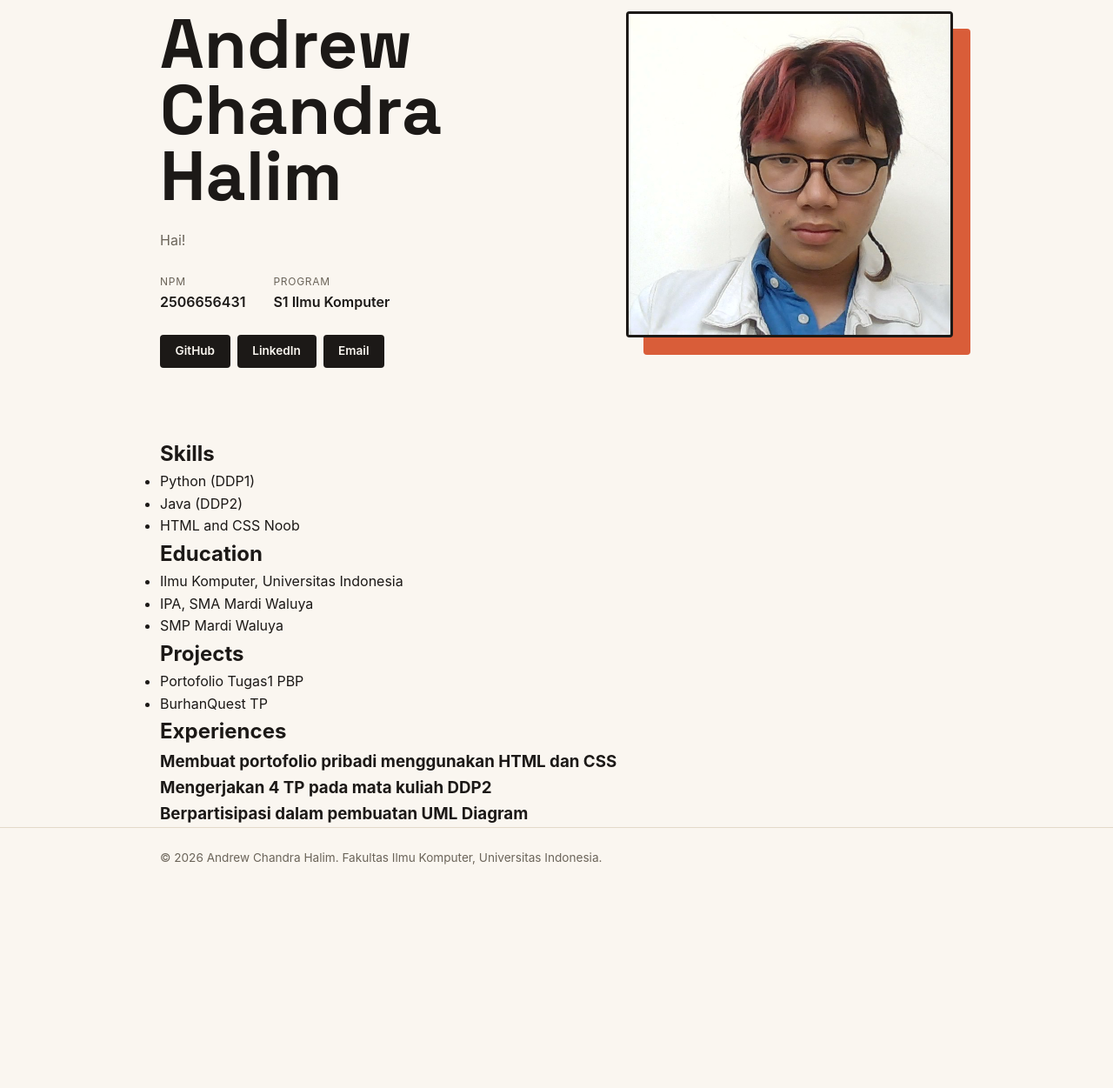
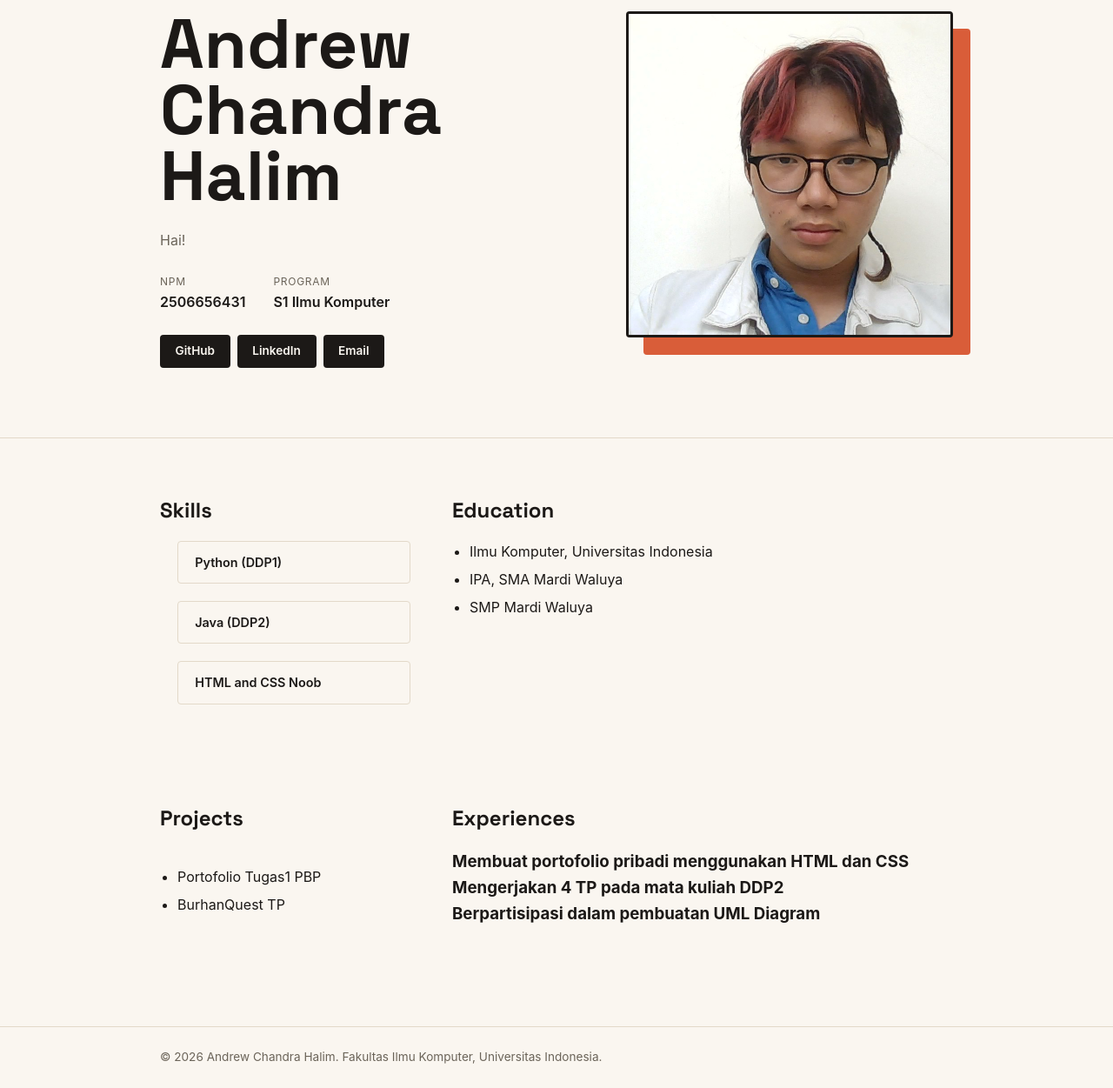
Before and after one commit to andrew-chandra/myportofolio, a Django app: page / in a window 1280 px wide. Shown: the part 168-1419 px from the top of the page at 87% size. Before the commit the page ends 1162 px from the top, so only its background shows below. Run offline with Django 5.2, Linux system fonts and the light colour scheme.

Commit message:
Lanjut ke tahap CSS

```diff
--- a/static/css/style.css
+++ b/static/css/style.css
@@ -169,6 +169,99 @@ h1, .brand {
     border: 3px solid var(--ink);
 }
 
+.experiences {
+    padding: 4rem 0;
+    border-top: 1px solid var(--line);
+}
+
+.experiences-container {
+    display: grid;
+    grid-template-columns: 1fr 2fr;
+    gap: 3rem;
+    max-width: 960px;
+    margin: 0 auto;
+    padding: 0 1.5rem;
+}
+
+.experiences h2 {
+    font-family: "Space Grotesk", -apple-system, sans-serif;
+    font-size: 1.5rem;
+    margin-bottom: 1.5rem;
+}
+
+.skills ul {
+    display: flex;
+    flex-direction: column;
+    gap: 0.75rem;
+    list-style: none;
+}
+
+.skills li {
+    background-color: var(--paper);
+    border: 1px solid var(--line);
+    padding: 0.8rem 1.2rem;
+    border-radius: var(--radius);
+    font-weight: 600;
+    font-size: 0.9rem;
+}
+
+.projects {
+    display: flex;
+    flex-direction: column;
+    gap: 1.25rem;
+}
+
+.projects article {
+    background-color: #ffffff;
+    border: 1px solid var(--line);
+    border-radius: var(--radius);
+    padding: 1.5rem;
+}
+
+.projects article h3 {
+    color: var(--accent-dark);
+    margin-bottom: 0.5rem;
+    font-size: 1.1rem;
+}
+
+.projects article p {
+    font-size: 0.9rem;
+    color: var(--text-muted);
+}
+
+
+@media (max-width: 768px) {
+    .experiences-container {
+        grid-template-columns: 1fr;
+        gap: 2rem;
+    }
+}
+
+.experiences-container > div {
+    margin-bottom: 2.5rem;
+}
+
+.experiences-container h2 {
+    margin-bottom: 1rem;
+    margin-top: 0;
+}
+
+.experiences-container ul {
+    padding-left: 1.25rem;
+    margin-bottom: 1rem;
+}
+
+.experiences-container li {
+    margin-bottom: 0.5rem;
+    line-height: 1.5;
+}
+
+.experiences-container p,
+.experiences-container strong {
+    display: block;
+    margin-bottom: 0.75rem;
+}
+
 .site-footer {
     padding: 1.5rem;
     color: var(--text-muted);
--- a/templates/index.html
+++ b/templates/index.html
@@ -52,7 +52,7 @@
         </section>
 
         <section class="experiences" id="bground">
-            <div class="experiences container">
+            <div class="experiences-container">
                 <div class="skills">
                     <h2>Skills</h2>
                     <ul>
```
